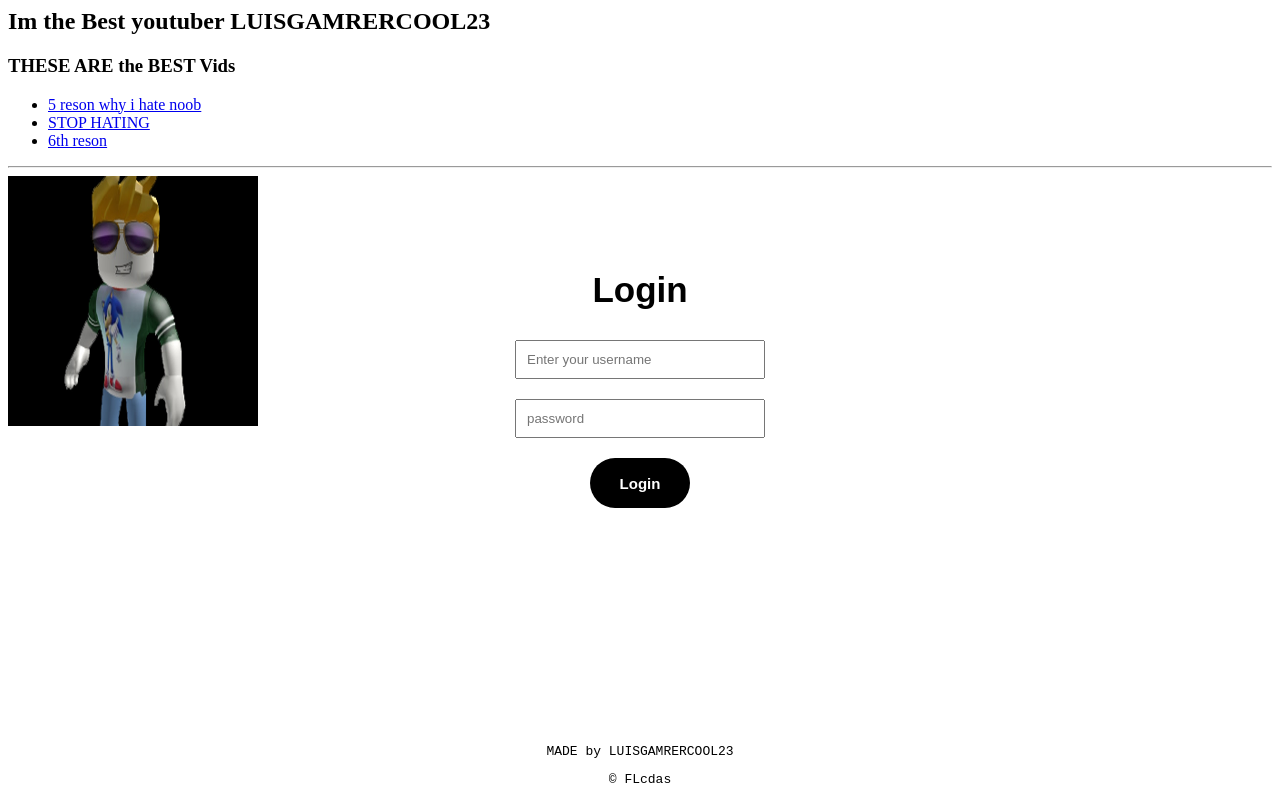
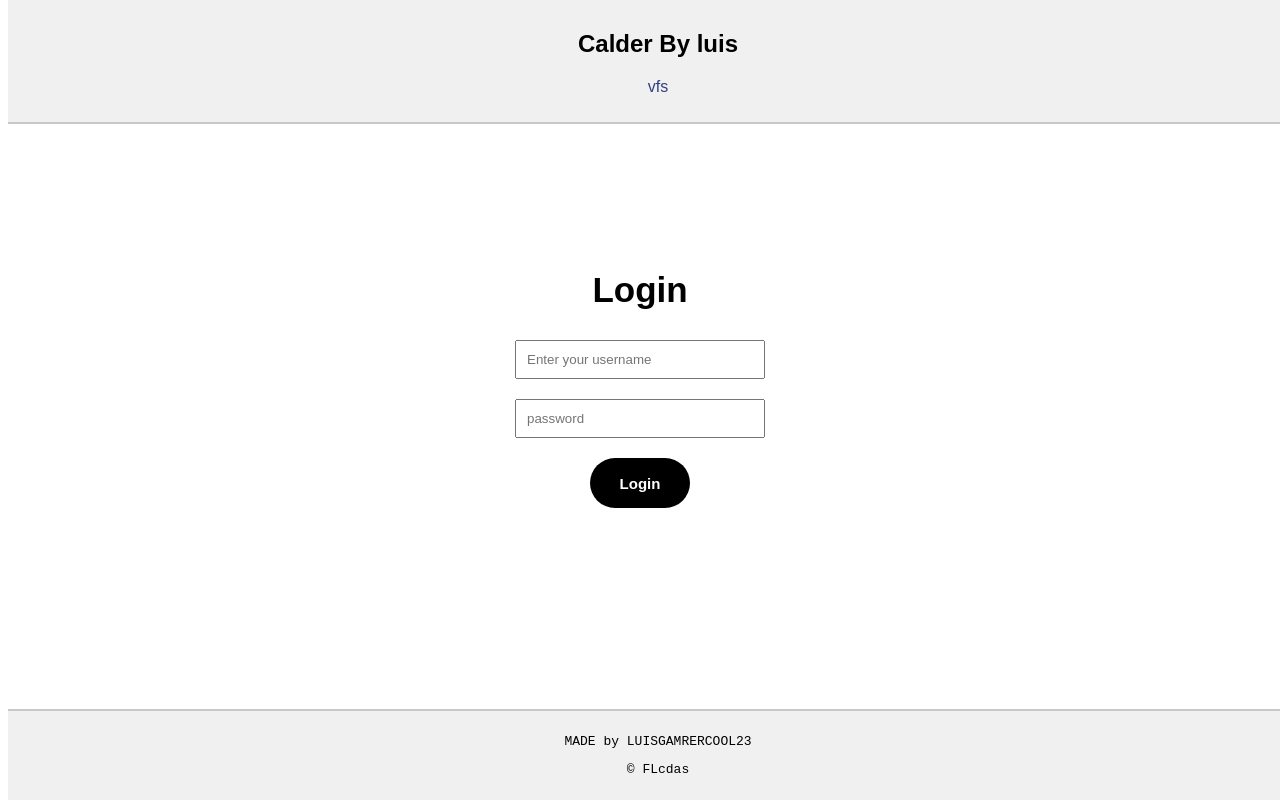
Before and after one commit to Jiveshpp1/dae-6w-Jiblah, a plain HTML site: page html_1/Html Css Javascpit/index.html in a window 1280 px wide. Drawn offline with Linux system fonts and the light colour scheme.

Commit message:
added a new page to the site other than the login site and edited css

```diff
--- /dev/null
+++ b/css_1/Html Css Javascpit/main.css
@@ -0,0 +1,67 @@
+body {
+    font-family: Arial, Helvetica, sans-serif;
+    background-color: rgb(255, 255, 255);
+    color: rgb(0, 0, 0);
+    display: flex;
+    justify-content: center;
+    align-items: center;
+    height: 100vh;
+
+}
+.main-header {
+    text-align: center;
+    margin-bottom: 20px;
+}
+nav a {
+    text-decoration: none;
+    color: rgb(49, 64, 130);
+    margin: 0 15px;
+}
+nav a:hover {
+    color: rgb(55, 104, 156);
+    transition: 500ms;
+    cursor: pointer;
+
+}
+nav ul {
+    list-style: none;
+    padding: 0;
+}
+nav li {
+    display: inline;
+    margin: 0 15px;
+}
+header {
+    background-color: rgb(240, 240, 240);
+    padding: 10px;
+    border-bottom: 2px solid rgb(200, 200, 200);
+    top: 0;
+    position: absolute;
+    width: 100%;
+}
+footer {
+    background-color: rgb(240, 240, 240);
+    padding: 10px;
+    border-top: 2px solid rgb(200, 200, 200);
+    bottom: 0;
+    position: absolute;
+    width: 100%;
+    text-align: center;
+}
+.cal-head{
+    background-color: rgb(0, 90, 156);
+    color: white;
+    padding: 1rem;
+    text-align: center;
+}
+main {
+    display: flex;
+    justify-content: space-around;
+    padding: 20px;
+    gap: 20px;
+}
+.calendar-section, .events-section{
+    background:white;
+    padding: 20px;
+    border-radius: 8px;
+}
--- a/css_1/Html Css Javascpit/main.js
+++ b/css_1/Html Css Javascpit/main.js
@@ -0,0 +1,2 @@
+user = document.getElementById('user_name');
+password = document.getElementById('pass');
--- a/css_1/Html Css Javascpit/style.css
+++ b/css_1/Html Css Javascpit/style.css
@@ -18,18 +18,21 @@
     font-size: 35px;
 }
 footer {
-  position: fixed;
-  left: 0;
-  bottom: 0;
-  width: 100%;
-  text-align: center;
+    background-color: rgb(240, 240, 240);
+    padding: 10px;
+    border-top: 2px solid rgb(200, 200, 200);
+    bottom: 0;
+    position: absolute;
+    width: 100%;
+    text-align: center;
 }
+
 input{
     margin: 10px;
     padding: 10px;
     width: 250px;
 }
-button{
+.login{
     margin: 10px;
     padding: 10px;
     background-color: rgb(0, 0, 0);
@@ -40,11 +43,38 @@ button{
     height: 50px;
     font-size: 15px;
     width: 100px;}
-button:hover{
+.login:hover{
     background-color: rgb(50, 50, 50);
     transition: 500ms;
 }
-button:active{
+.login:active{
     background-color: rgb(151, 150, 150);
     transition: 500ms;
 }
+nav a {
+    text-decoration: none;
+    color: rgb(49, 64, 130);
+    margin: 0 15px;
+}
+nav a:hover {
+    color: rgb(55, 104, 156);
+    transition: 500ms;
+    cursor: pointer;
+
+}
+nav ul {
+    list-style: none;
+    padding: 0;
+}
+nav li {
+    display: inline;}
+header {
+    background-color: rgb(240, 240, 240);
+    padding: 10px;
+    border-bottom: 2px solid rgb(200, 200, 200);
+    top: 0;
+    position: absolute;
+    width: 100%;
+    text-align: center;
+    font-family: Arial, Helvetica, sans-serif;
+}
--- a/html_1/Html Css Javascpit/index.html
+++ b/html_1/Html Css Javascpit/index.html
@@ -6,29 +6,29 @@
 </head>
 <body>
     <header>
-        <h2>Im the Best youtuber LUISGAMRERCOOL23</h2>
-        <h3>THESE ARE the BEST Vids</h3>
         <nav>
+            <h1>Calder By luis</h1>
             <ul>
-                <li><a href="https://www.youtube.com/watch?v=z3bYC3Jm33Q">5 reson why i hate noob</a></li>
-                <li><a href="https://www.youtube.com/watch?v=P1knfRN7Z_w">STOP HATING</a></li>
-                <li><a href="https://www.youtube.com/watch?v=NNNwX5EDsVk">6th reson</a></li>
+                <li><a href="main.html">vfs</a></li>
+
             </ul>
         </nav>
     </header>
     <hr>
     <main>
-        <a name="csda" target="_blank" href="https://www.youtube.com/watch?v=dQw4w9WgXcQ"><img height="250 px" width="250px" alt="That was luis" src="LUIS GAMER.jpeg"></a>
     <center>
 
-        <div height="50-0px" width="500px" id="login_div" class="login_div">
+        <div height="500px" width="500px" id="login_div" class="login_div">
         <h2 class="yes">Login</h2>
-        <input placeholder="Enter your username" type="text" name="Username" id="user_name">
+        <form action="">
+        <input placeholder="Enter your username" type="text" name="Username" id="user_name" required>
         <br>
-        <input placeholder="password" type="password" name="Password" id="pass">
+        <input placeholder="password" type="password" name="Password" id="pass" required>
         <br>
-        <a target="_blank" href="https://www.chess.com/forum/view/off-topic/post-pls-food-in-my-notes"><button class="login" type="button" onclick="alert('LUSIFHUOYrgvouywergvuyorefhuywierfhuerwifhfuvbsdfjhvbdfskjhvbfhjkvbsdfkjhvbfds')"><strong>Login</strong></button></a>
+        <button class="login" type="button" onclick="login()"><strong>Login</strong></button></a>
+        </form>
         </div>
+        <a href="main.html">Test for main site</a>
     </main>
 
     </center>
--- /dev/null
+++ b/html_1/Html Css Javascpit/main.css
@@ -0,0 +1,67 @@
+body {
+    font-family: Arial, Helvetica, sans-serif;
+    background-color: rgb(255, 255, 255);
+    color: rgb(0, 0, 0);
+    display: flex;
+    justify-content: center;
+    align-items: center;
+    height: 100vh;
+
+}
+.main-header {
+    text-align: center;
+    margin-bottom: 20px;
+}
+nav a {
+    text-decoration: none;
+    color: rgb(49, 64, 130);
+    margin: 0 15px;
+}
+nav a:hover {
+    color: rgb(55, 104, 156);
+    transition: 500ms;
+    cursor: pointer;
+
+}
+nav ul {
+    list-style: none;
+    padding: 0;
+}
+nav li {
+    display: inline;
+    margin: 0 15px;
+}
+header {
+    background-color: rgb(240, 240, 240);
+    padding: 10px;
+    border-bottom: 2px solid rgb(200, 200, 200);
+    top: 0;
+    position: absolute;
+    width: 100%;
+}
+footer {
+    background-color: rgb(240, 240, 240);
+    padding: 10px;
+    border-top: 2px solid rgb(200, 200, 200);
+    bottom: 0;
+    position: absolute;
+    width: 100%;
+    text-align: center;
+}
+.cal-head{
+    background-color: rgb(0, 90, 156);
+    color: white;
+    padding: 1rem;
+    text-align: center;
+}
+main {
+    display: flex;
+    justify-content: space-around;
+    padding: 20px;
+    gap: 20px;
+}
+.calendar-section, .events-section{
+    background:white;
+    padding: 20px;
+    border-radius: 8px;
+}
--- a/html_1/Html Css Javascpit/main.js
+++ b/html_1/Html Css Javascpit/main.js
@@ -0,0 +1,2 @@
+user = document.getElementById('user_name');
+password = document.getElementById('pass');
--- a/html_1/Html Css Javascpit/style.css
+++ b/html_1/Html Css Javascpit/style.css
@@ -18,18 +18,21 @@
     font-size: 35px;
 }
 footer {
-  position: fixed;
-  left: 0;
-  bottom: 0;
-  width: 100%;
-  text-align: center;
+    background-color: rgb(240, 240, 240);
+    padding: 10px;
+    border-top: 2px solid rgb(200, 200, 200);
+    bottom: 0;
+    position: absolute;
+    width: 100%;
+    text-align: center;
 }
+
 input{
     margin: 10px;
     padding: 10px;
     width: 250px;
 }
-button{
+.login{
     margin: 10px;
     padding: 10px;
     background-color: rgb(0, 0, 0);
@@ -40,11 +43,38 @@ button{
     height: 50px;
     font-size: 15px;
     width: 100px;}
-button:hover{
+.login:hover{
     background-color: rgb(50, 50, 50);
     transition: 500ms;
 }
-button:active{
+.login:active{
     background-color: rgb(151, 150, 150);
     transition: 500ms;
 }
+nav a {
+    text-decoration: none;
+    color: rgb(49, 64, 130);
+    margin: 0 15px;
+}
+nav a:hover {
+    color: rgb(55, 104, 156);
+    transition: 500ms;
+    cursor: pointer;
+
+}
+nav ul {
+    list-style: none;
+    padding: 0;
+}
+nav li {
+    display: inline;}
+header {
+    background-color: rgb(240, 240, 240);
+    padding: 10px;
+    border-bottom: 2px solid rgb(200, 200, 200);
+    top: 0;
+    position: absolute;
+    width: 100%;
+    text-align: center;
+    font-family: Arial, Helvetica, sans-serif;
+}
--- /dev/null
+++ b/javascript_1/Html Css Javascpit/main.css
@@ -0,0 +1,67 @@
+body {
+    font-family: Arial, Helvetica, sans-serif;
+    background-color: rgb(255, 255, 255);
+    color: rgb(0, 0, 0);
+    display: flex;
+    justify-content: center;
+    align-items: center;
+    height: 100vh;
+
+}
+.main-header {
+    text-align: center;
+    margin-bottom: 20px;
+}
+nav a {
+    text-decoration: none;
+    color: rgb(49, 64, 130);
+    margin: 0 15px;
+}
+nav a:hover {
+    color: rgb(55, 104, 156);
+    transition: 500ms;
+    cursor: pointer;
+
+}
+nav ul {
+    list-style: none;
+    padding: 0;
+}
+nav li {
+    display: inline;
+    margin: 0 15px;
+}
+header {
+    background-color: rgb(240, 240, 240);
+    padding: 10px;
+    border-bottom: 2px solid rgb(200, 200, 200);
+    top: 0;
+    position: absolute;
+    width: 100%;
+}
+footer {
+    background-color: rgb(240, 240, 240);
+    padding: 10px;
+    border-top: 2px solid rgb(200, 200, 200);
+    bottom: 0;
+    position: absolute;
+    width: 100%;
+    text-align: center;
+}
+.cal-head{
+    background-color: rgb(0, 90, 156);
+    color: white;
+    padding: 1rem;
+    text-align: center;
+}
+main {
+    display: flex;
+    justify-content: space-around;
+    padding: 20px;
+    gap: 20px;
+}
+.calendar-section, .events-section{
+    background:white;
+    padding: 20px;
+    border-radius: 8px;
+}
--- a/javascript_1/Html Css Javascpit/main.js
+++ b/javascript_1/Html Css Javascpit/main.js
@@ -0,0 +1,2 @@
+user = document.getElementById('user_name');
+password = document.getElementById('pass');
--- a/javascript_1/Html Css Javascpit/style.css
+++ b/javascript_1/Html Css Javascpit/style.css
@@ -18,18 +18,21 @@
     font-size: 35px;
 }
 footer {
-  position: fixed;
-  left: 0;
-  bottom: 0;
-  width: 100%;
-  text-align: center;
+    background-color: rgb(240, 240, 240);
+    padding: 10px;
+    border-top: 2px solid rgb(200, 200, 200);
+    bottom: 0;
+    position: absolute;
+    width: 100%;
+    text-align: center;
 }
+
 input{
     margin: 10px;
     padding: 10px;
     width: 250px;
 }
-button{
+.login{
     margin: 10px;
     padding: 10px;
     background-color: rgb(0, 0, 0);
@@ -40,11 +43,38 @@ button{
     height: 50px;
     font-size: 15px;
     width: 100px;}
-button:hover{
+.login:hover{
     background-color: rgb(50, 50, 50);
     transition: 500ms;
 }
-button:active{
+.login:active{
     background-color: rgb(151, 150, 150);
     transition: 500ms;
 }
+nav a {
+    text-decoration: none;
+    color: rgb(49, 64, 130);
+    margin: 0 15px;
+}
+nav a:hover {
+    color: rgb(55, 104, 156);
+    transition: 500ms;
+    cursor: pointer;
+
+}
+nav ul {
+    list-style: none;
+    padding: 0;
+}
+nav li {
+    display: inline;}
+header {
+    background-color: rgb(240, 240, 240);
+    padding: 10px;
+    border-bottom: 2px solid rgb(200, 200, 200);
+    top: 0;
+    position: absolute;
+    width: 100%;
+    text-align: center;
+    font-family: Arial, Helvetica, sans-serif;
+}
```
Also changed, not shown: css_1/Html Css Javascpit/index.html (+10 -10 lines), css_1/Html Css Javascpit/main.html (added, +52 -0 lines), html_1/Html Css Javascpit/main.html (added, +52 -0 lines), javascript_1/Html Css Javascpit/index.html (+10 -10 lines), javascript_1/Html Css Javascpit/main.html (added, +52 -0 lines), 6 other files.
